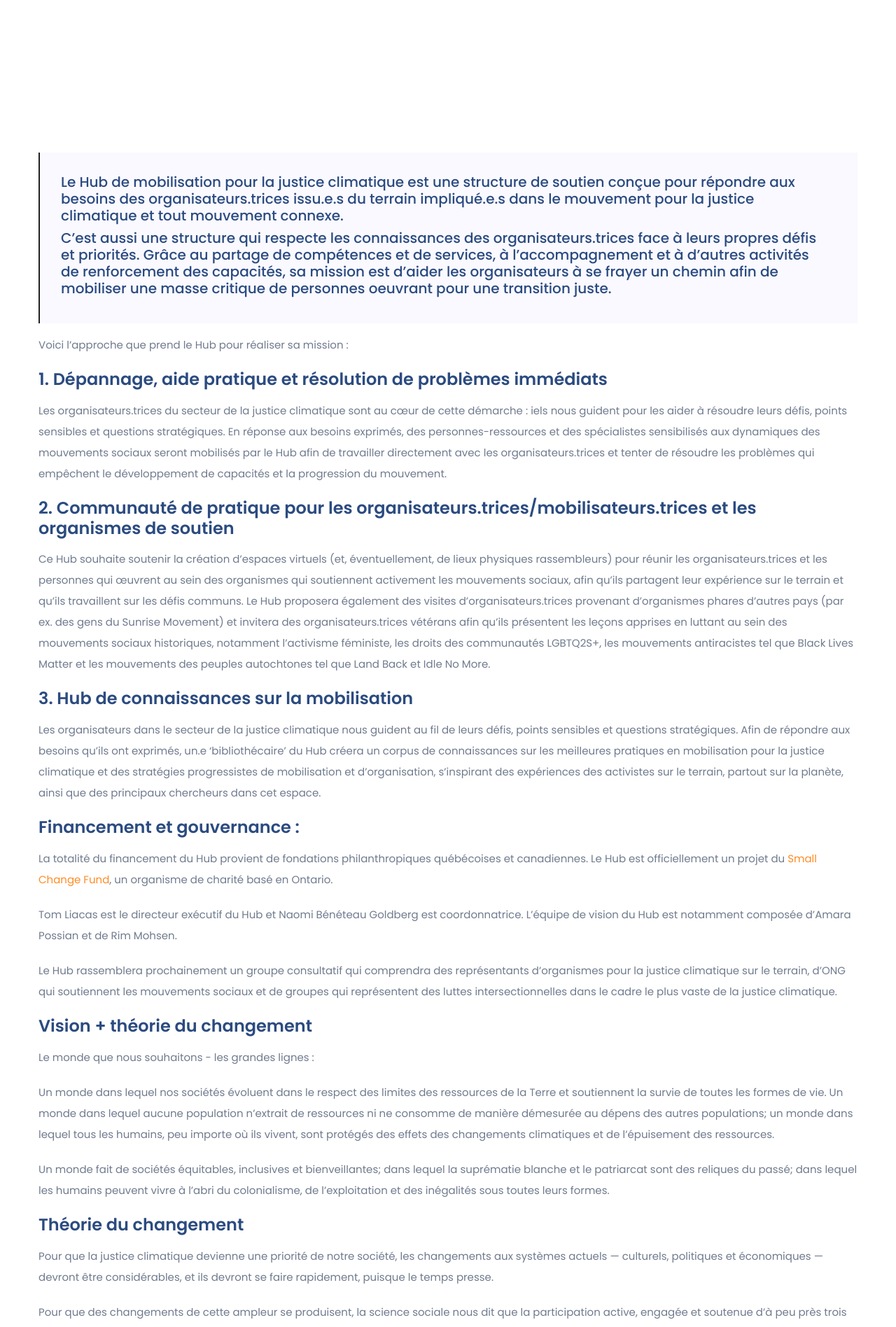
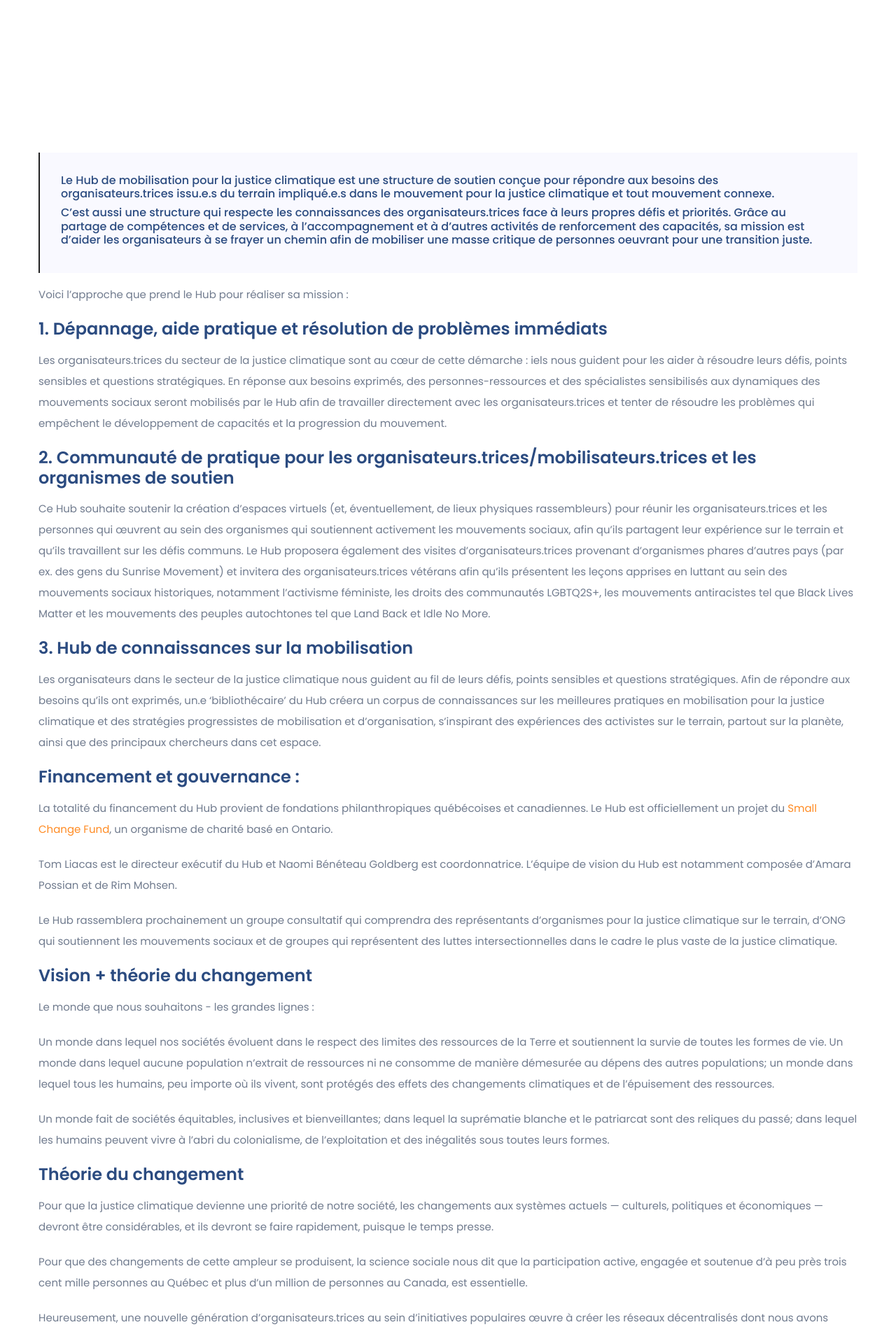
Before and after one commit to LeHubca/lehub-website, a Jekyll site: the page built from docs/index.html, in a window 1280 px wide. Shown: the part 408-2304 px from the top of the page at 70% size. Built offline with Jekyll 4.4.1, drawn with Linux system fonts in a browser that asks for light colours.

Commit message:
Update Pages “francais”

```diff
--- a/docs/index.html
+++ b/docs/index.html
@@ -7,9 +7,9 @@ title3: justice climatique
 otherlang_url: /en/
 otherlang_name: EN
 ---
-> ##### Le Hub de mobilisation pour la justice climatique est une structure de soutien conçue pour répondre aux besoins des organisateurs.trices issu.e.s du terrain impliqué.e.s dans le mouvement pour la justice climatique et tout mouvement connexe.
+> ###### Le Hub de mobilisation pour la justice climatique est une structure de soutien conçue pour répondre aux besoins des organisateurs.trices issu.e.s du terrain impliqué.e.s dans le mouvement pour la justice climatique et tout mouvement connexe.
 >
-> ##### C’est aussi une structure qui respecte les connaissances des organisateurs.trices face à leurs propres défis et priorités. Grâce au partage de compétences et de services, à l’accompagnement et à d’autres activités de renforcement des capacités, sa mission est d’aider les organisateurs à se frayer un chemin afin de mobiliser une masse critique de personnes oeuvrant pour une transition juste.
+> ###### C’est aussi une structure qui respecte les connaissances des organisateurs.trices face à leurs propres défis et priorités. Grâce au partage de compétences et de services, à l’accompagnement et à d’autres activités de renforcement des capacités, sa mission est d’aider les organisateurs à se frayer un chemin afin de mobiliser une masse critique de personnes oeuvrant pour une transition juste.
 
 Voici l’approche que prend le Hub pour réaliser sa mission :
 
```
